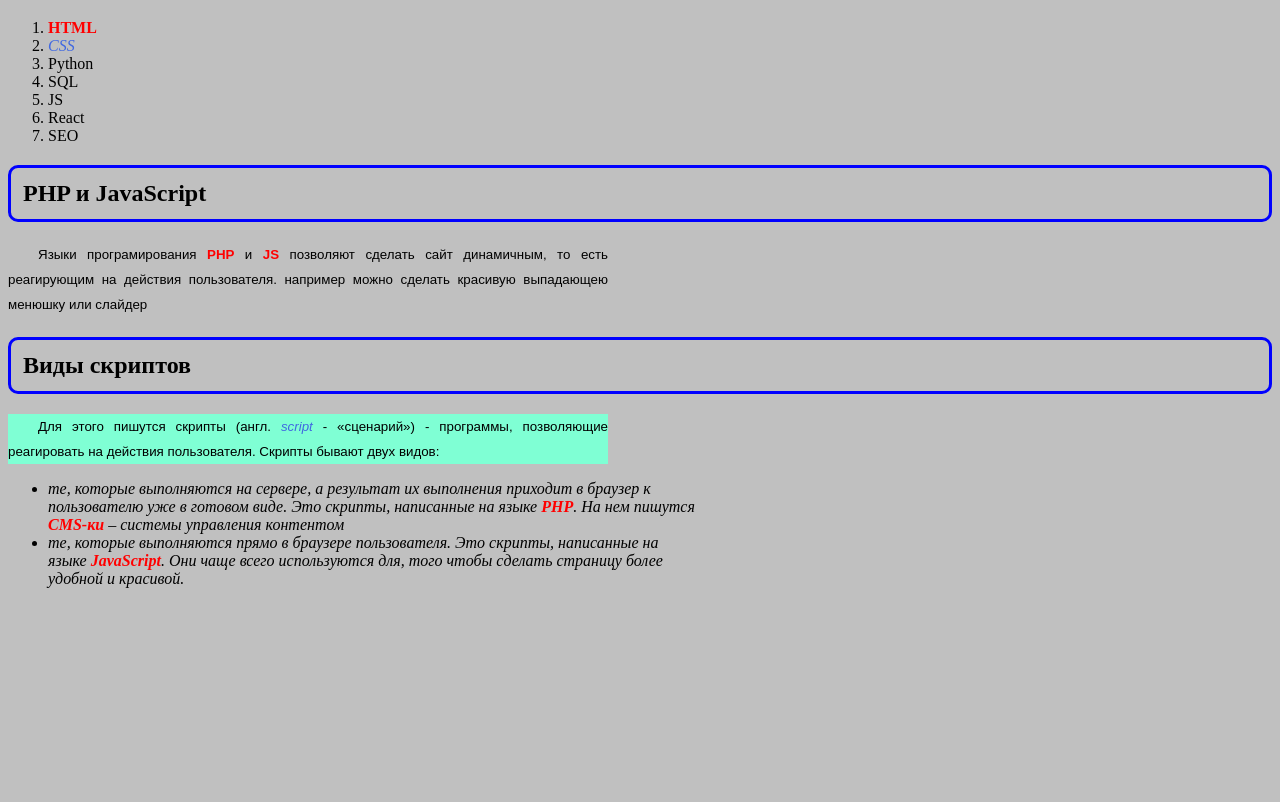
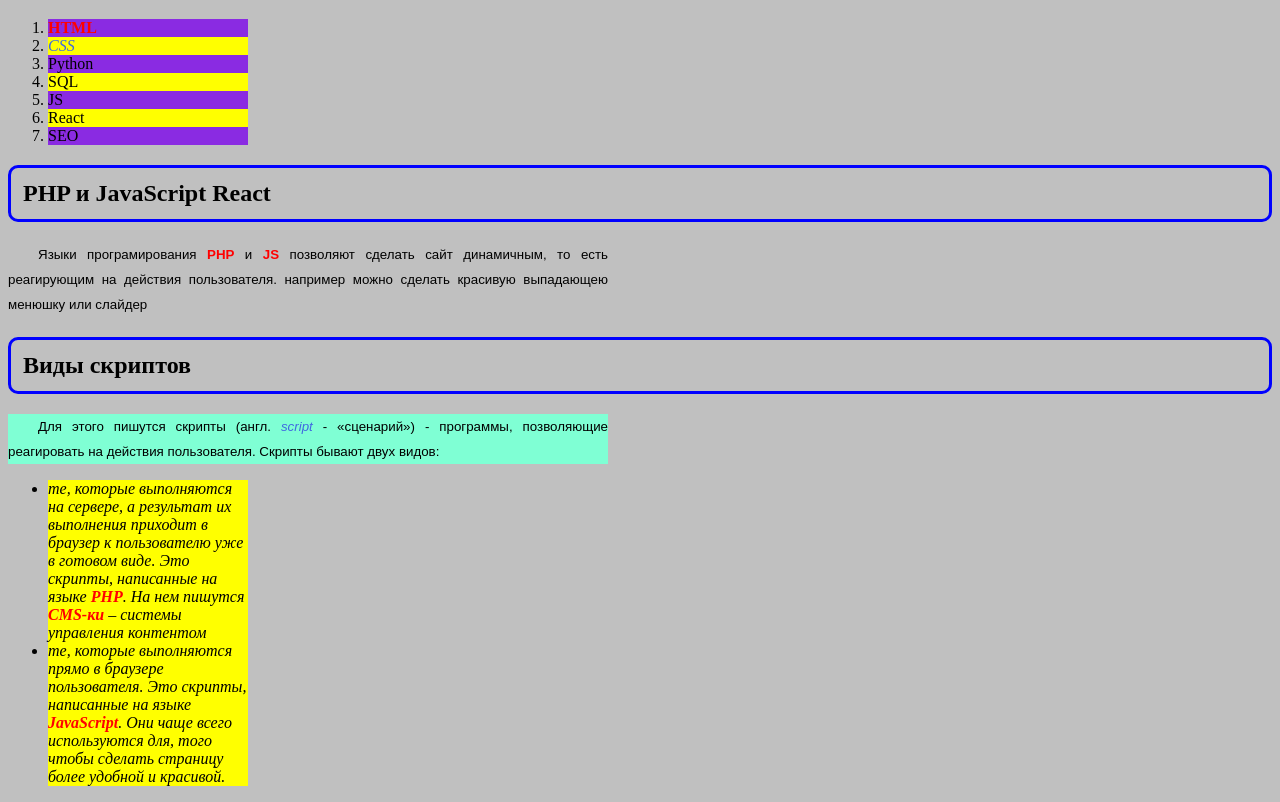
Before and after one commit to incub94/html-css-js, a plain HTML site: page bb/testpage.html in a window 1280 px wide. Shown: the part 61-863 px from the top of the page. Before the commit the page ends 800 px from the top, so only its background shows below. Drawn offline with Linux system fonts and the light colour scheme.

Commit message:
add li class

```diff
--- a/bb/pagesStyle.css
+++ b/bb/pagesStyle.css
@@ -22,14 +22,15 @@ h1 {
     color: royalblue;
     text-align: center;
 }
-h2{
+
+h2 {
     color: black;
     border: 3px solid blue;
     border-radius: 10px;
     padding: 12px;
 }
 
-ol{
+ol {
     color: black;
     text-align: left;
 }
@@ -38,6 +39,15 @@ ul {
     font-style: italic;
     text-align: left;
     width: 650px;
+}
+
+li {
+    max-width: 200px;
+    background-color: yellow;
+}
+
+.blue-item {
+    background-color: blueviolet;
 }
 
 strong {
@@ -56,6 +66,7 @@ p {
     line-height: 25px;
     text-align: justify;
 }
-#main{
+
+#main {
     background-color: aquamarine;
 }
--- a/bb/testpage.html
+++ b/bb/testpage.html
@@ -12,20 +12,21 @@
 <body>
     <h1>Что нужно знать, что бы делать сайты</h1>
     <ol>
-        <li><strong>HTML</strong></li>
+        <li class="blue-item"><strong>HTML</strong></li>
         <li><em>CSS</em></li>
-        <li>Python</li>
+        <li class="blue-item">Python</li>
         <li>SQL</li>
-        <li>JS</li>
+        <li class="blue-item">JS</li>
         <li>React</li>
-        <li>SEO</li>
+        <li class="blue-item">SEO</li>
     </ol>
-    <h2>PHP и JavaScript</h2>
+    <h2>PHP и JavaScript <span>React</span></h2>
     <p>Языки програмирования <strong>PHP</strong> и <strong>JS</strong> позволяют сделать сайт динамичным, то есть
         реагирующим на действия пользователя.
         например можно сделать красивую выпадающею менюшку или слайдер</p>
     <h2>Виды скриптов</h2>
-    <p id="main">Для этого пишутся скрипты (англ. <em>script</em> - &laquo;сценарий&raquo;) - программы, позволяющие
+    <p id="main">Для этого пишутся скрипты (англ. <em>script</em> - &laquo;сценарий&raquo;) - программы,
+        позволяющие
         реагировать на
         действия пользователя. Скрипты бывают двух видов:</p>
     <ul>
@@ -35,7 +36,8 @@
         </li>
         <li>те, которые выполняются прямо в браузере пользователя. Это скрипты, написанные на языке
             <strong>JavaScript</strong>. Они чаще
-            всего используются для, того чтобы сделать страницу более удобной и красивой.</li>
+            всего используются для, того чтобы сделать страницу более удобной и красивой.
+        </li>
     </ul>
 </body>
 
```
